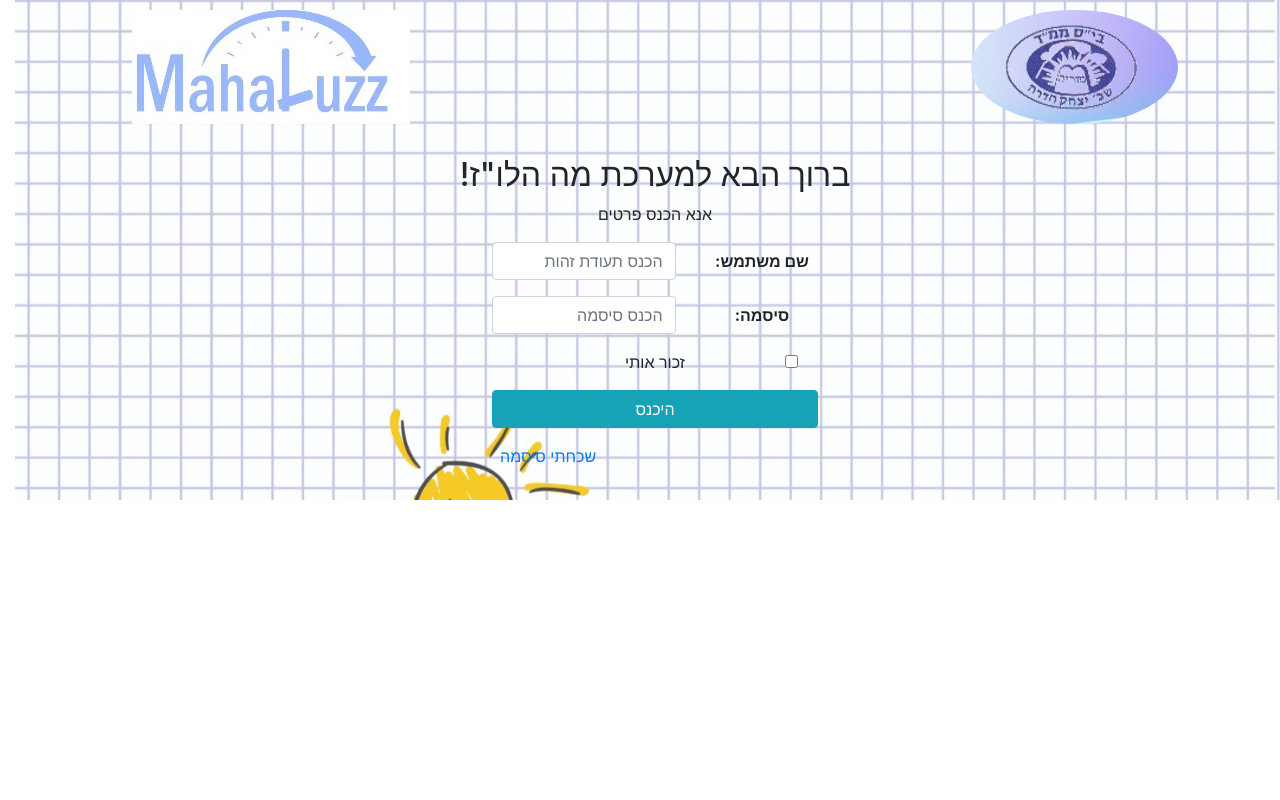
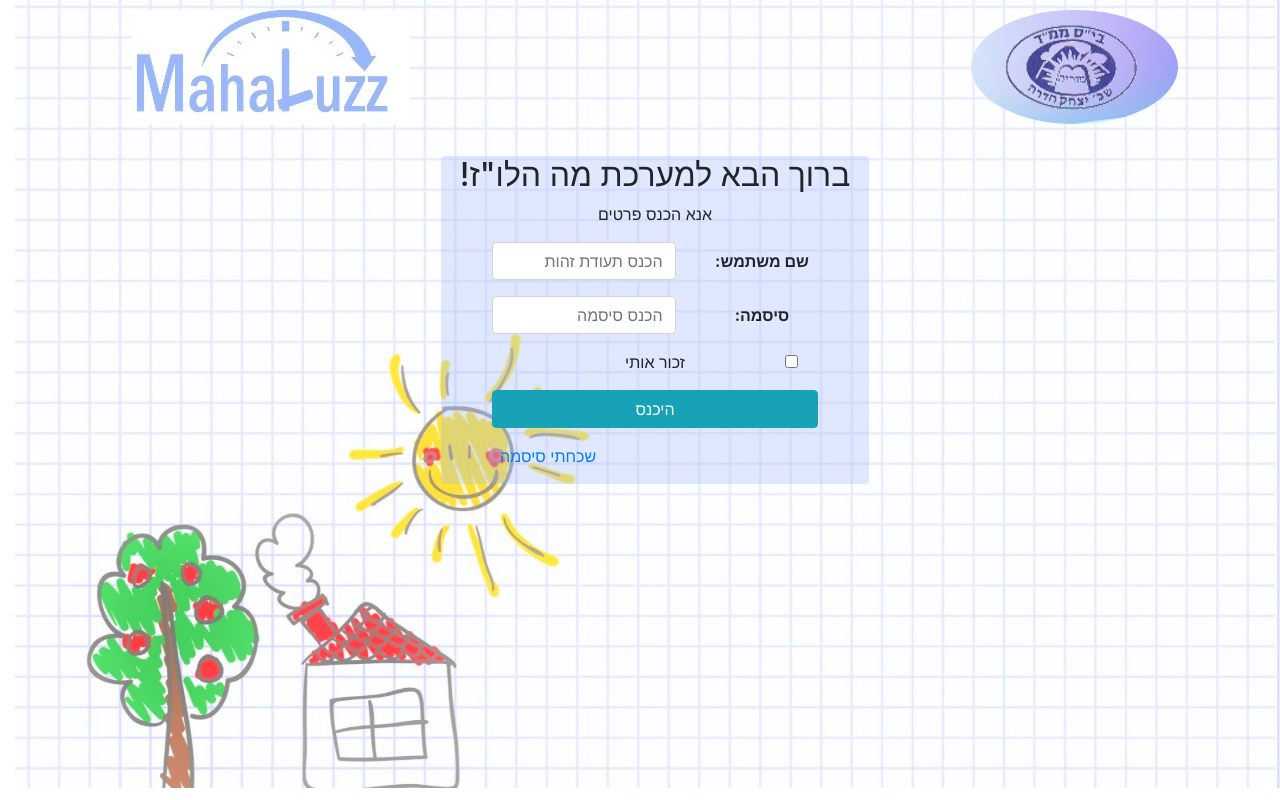
Before and after one commit to tomron27/mahaluzz, a Django app: page / in a window 1280 px wide. Run offline with Django 3.2, Linux system fonts and the light colour scheme; some libraries are stand-ins or nearby versions.

Commit message:
Merge branch 'master' of https://github.com/tomron27/mahaluzz
# Conflicts:
#	.idea/dataSources.xml

```diff
--- a/templates/base.html
+++ b/templates/base.html
@@ -25,9 +25,9 @@
 
     }
      .backgrounding{
-         background-image: url(static/bg1.jpeg);
+         background-image: url(static/bg3.jpeg);
          background-size: cover;
-         background-position: center center;
+         background-position: bottom left;
          background-repeat: no-repeat;
          background-attachment: fixed;
          height: 100%;
--- a/templates/registration/login.html
+++ b/templates/registration/login.html
@@ -10,6 +10,7 @@
 <div class="row justify-content-center">
 <form method="post">
   {% csrf_token %}
+    <div class="container rounded" style="background:rgba(155,181,255,0.3)">
   <h2>ברוך הבא למערכת מה הלו"ז!</h2>
   <p align="center">אנא הכנס פרטים</p>
   <div class="form-group row justify-content-center">
@@ -47,8 +48,9 @@
 	    <div class="alert alert-danger row justify-content-center col-sm-8" role="alert">{{ message }}</div>
       {% endif %}
   </div>
-{##}
-{#<br><br><br><br><br><br><br><br><br><br><br><br>#}
+</div>
+
+<br><br><br><br><br><br><br><br><br><br><br><br>
 </form>
 </div>
 </div>
```
Also changed, not shown: static/bg2.jpeg (added), static/bg3.jpeg (added).
